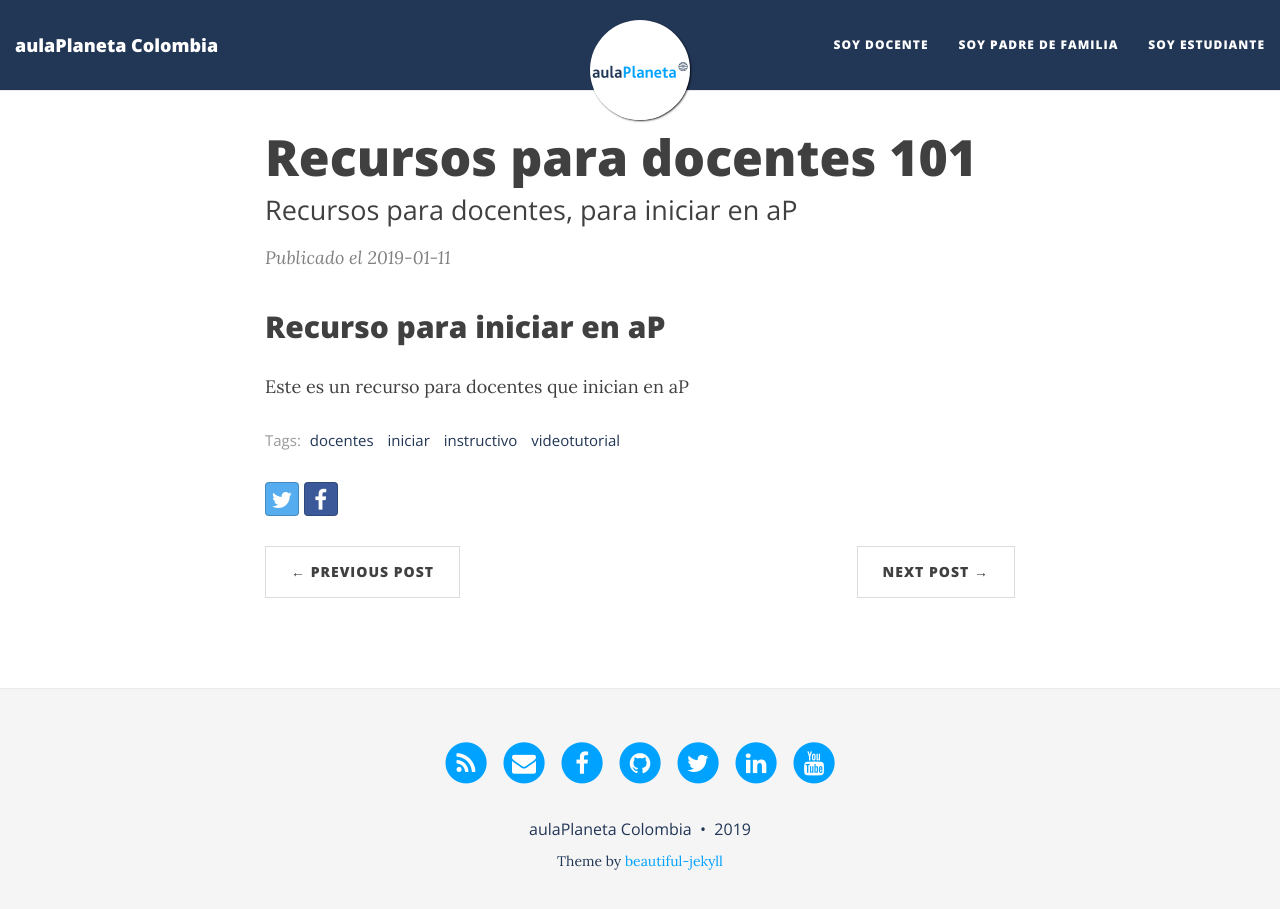
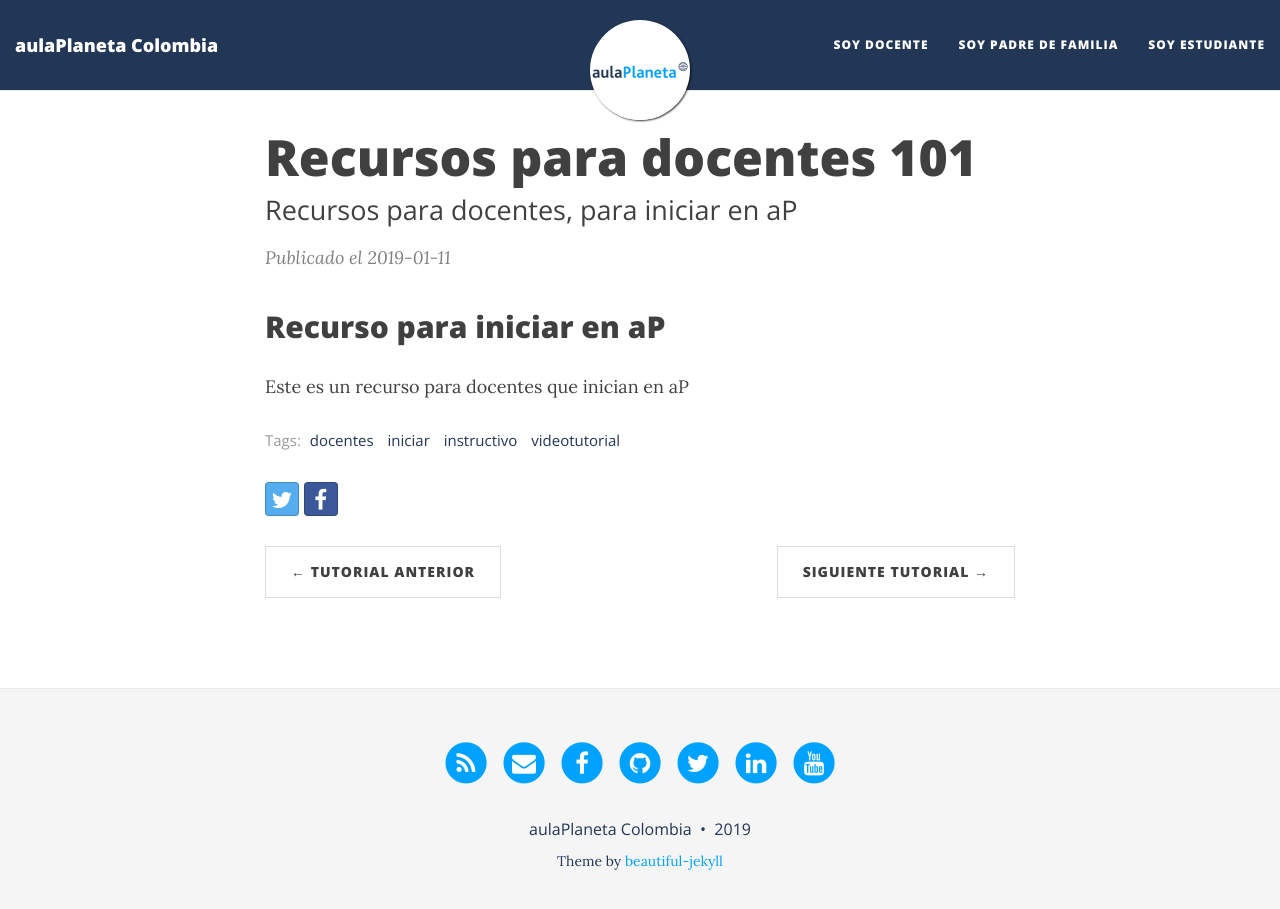
Before and after one commit to AulaPlanetaColombia/AulaPlanetaColombia.github.io, a Jekyll site: the page built from _posts/2019-01-11-docente01.md, in a window 1280 px wide and 922 px high. Shown: the top 909 px of the window. Built offline with Jekyll 4.4.1, drawn with Linux system fonts in a browser that asks for light colours; nearby versions of some CDN libraries.

Commit message:
Tropicalización

```diff
--- a/_layouts/post.html
+++ b/_layouts/post.html
@@ -55,12 +55,12 @@
       <ul class="pager blog-pager">
         {% if page.previous.url %}
         <li class="previous">
-          <a href="{{ page.previous.url | prepend: site.baseurl | replace: '//', '/' }}" data-toggle="tooltip" data-placement="top" title="{{page.previous.title}}">&larr; Previous Post</a>
+          <a href="{{ page.previous.url | prepend: site.baseurl | replace: '//', '/' }}" data-toggle="tooltip" data-placement="top" title="{{page.previous.title}}">&larr; Tutorial anterior</a>
         </li>
         {% endif %}
         {% if page.next.url %}
         <li class="next">
-          <a href="{{ page.next.url | prepend: site.baseurl | replace: '//', '/' }}" data-toggle="tooltip" data-placement="top" title="{{page.next.title}}">Next Post &rarr;</a>
+          <a href="{{ page.next.url | prepend: site.baseurl | replace: '//', '/' }}" data-toggle="tooltip" data-placement="top" title="{{page.next.title}}">Siguiente tutorial &rarr;</a>
         </li>
         {% endif %}
       </ul>
```
